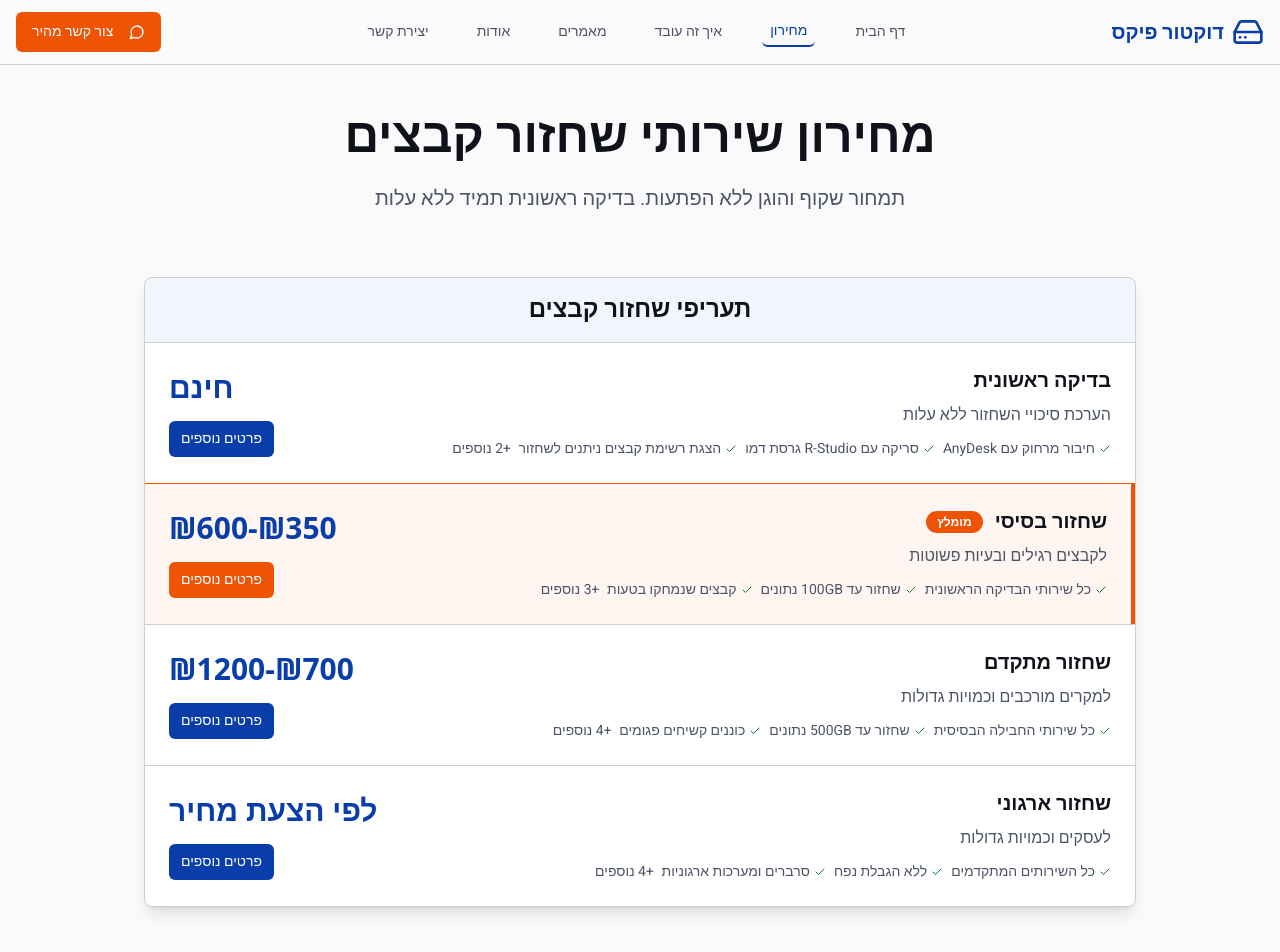
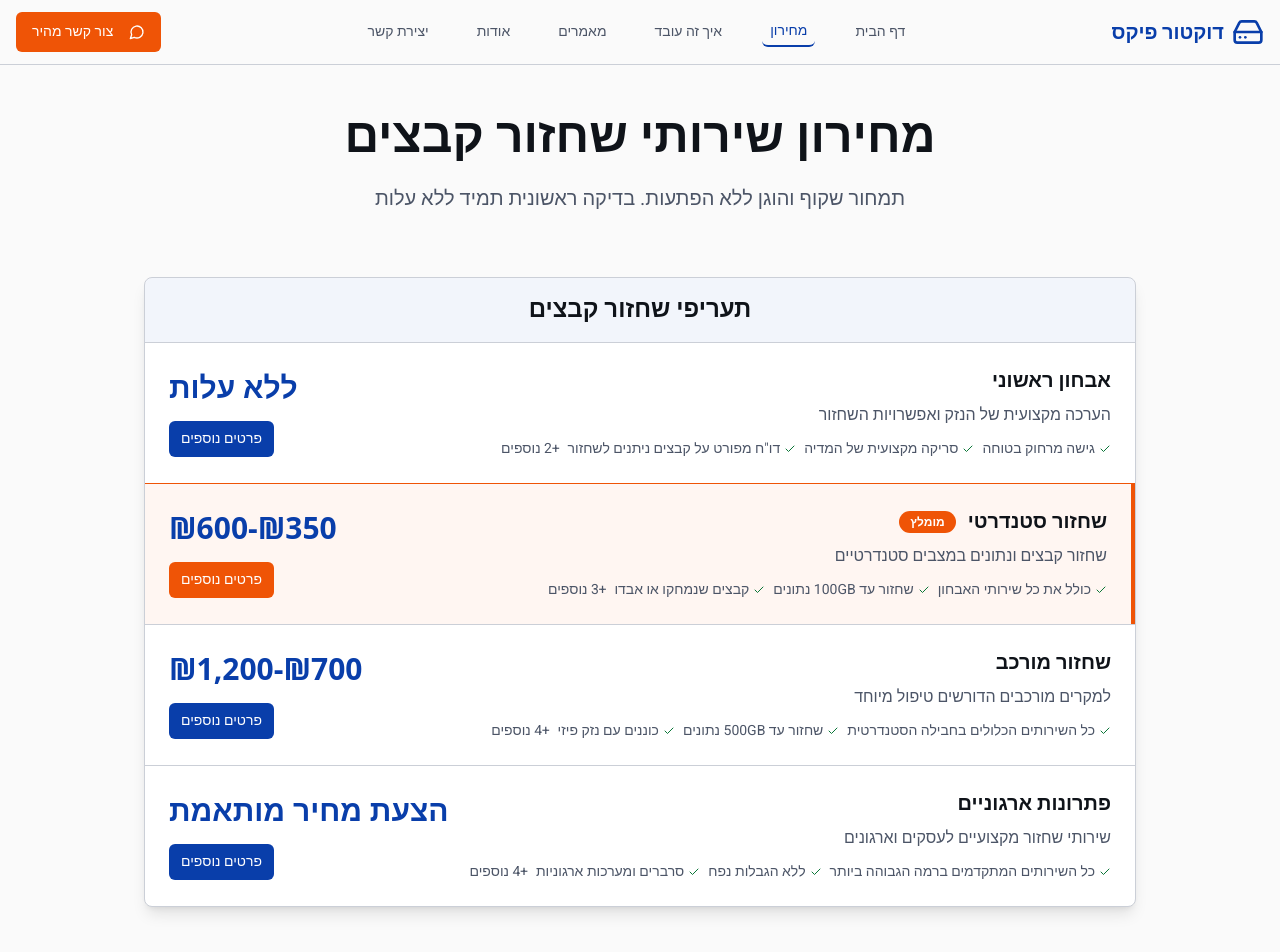
Before and after one commit to infected-computer/data-safe-recovery-now, a React (Vite) app: page /pricing in a window 1280 px wide. Shown: the top 952 px of the page. Built offline with nearby package versions, Linux system fonts and the light colour scheme.

Commit message:
Fix: Improve website's tone
Refine the website's descriptions and content to project a more professional image, drawing inspiration from existing companies.

```diff
--- a/src/pages/PricingPage.tsx
+++ b/src/pages/PricingPage.tsx
@@ -8,62 +8,62 @@ import { Footer } from "@/components/Footer";
 
 const pricingPlans = [
   {
-    name: "בדיקה ראשונית",
-    price: "חינם",
-    description: "הערכת סיכויי השחזור ללא עלות",
+    name: "אבחון ראשוני",
+    price: "ללא עלות",
+    description: "הערכה מקצועית של הנזק ואפשרויות השחזור",
     features: [
-      "חיבור מרחוק עם AnyDesk",
-      "סריקה עם R-Studio גרסת דמו",
-      "הצגת רשימת קבצים ניתנים לשחזור",
-      "הערכת זמן עבודה נדרש",
-      "ייעוץ מקצועי"
+      "גישה מרחוק בטוחה",
+      "סריקה מקצועית של המדיה",
+      "דו\"ח מפורט על קבצים ניתנים לשחזור",
+      "הערכת זמני עבודה",
+      "ייעוץ טכני מקצועי"
     ],
     popular: false,
     color: "border-primary"
   },
   {
-    name: "שחזור בסיסי",
+    name: "שחזור סטנדרטי",
     price: "₪350-₪600",
-    description: "לקבצים רגילים ובעיות פשוטות",
+    description: "שחזור קבצים ונתונים במצבים סטנדרטיים",
     features: [
-      "כל שירותי הבדיקה הראשונית",
+      "כולל את כל שירותי האבחון",
       "שחזור עד 100GB נתונים",
-      "קבצים שנמחקו בטעות",
-      "פרטיציות פגומות",
-      "תמיכה במהלך התהליך",
-      "אחריות לתוצאה"
+      "קבצים שנמחקו או אבדו",
+      "תיקון פרטיציות פגומות",
+      "ליווי צמוד לאורך התהליך",
+      "אחריות מלאה לתוצאות"
     ],
     popular: true,
     color: "border-accent"
   },
   {
-    name: "שחזור מתקדם",
-    price: "₪700-₪1200",
-    description: "למקרים מורכבים וכמויות גדולות",
+    name: "שחזור מורכב",
+    price: "₪700-₪1,200",
+    description: "למקרים מורכבים הדורשים טיפול מיוחד",
     features: [
-      "כל שירותי החבילה הבסיסית",
+      "כל השירותים הכלולים בחבילה הסטנדרטית",
       "שחזור עד 500GB נתונים",
-      "כוננים קשיחים פגומים",
-      "מערכות RAID",
-      "קבצים בפורמטים מיוחדים",
-      "שחזור מטא-דאטה",
-      "תעדוף גבוה"
+      "כוננים עם נזק פיזי",
+      "מערכות RAID מורכבות",
+      "קבצים בפורמטים מתקדמים",
+      "שחזור מטא-דאטה ומבנה תיקיות",
+      "עדיפות גבוהה בטיפול"
     ],
     popular: false,
     color: "border-warning"
   },
   {
-    name: "שחזור ארגוני",
-    price: "לפי הצעת מחיר",
-    description: "לעסקים וכמויות גדולות",
+    name: "פתרונות ארגוניים",
+    price: "הצעת מחיר מותאמת",
+    description: "שירותי שחזור מקצועיים לעסקים וארגונים",
     features: [
-      "כל השירותים המתקדמים",
-      "ללא הגבלת נפח",
+      "כל השירותים המתקדמים ברמה הגבוהה ביותר",
+      "ללא הגבלות נפח",
       "סרברים ומערכות ארגוניות",
-      "שירות 24/7",
-      "SLA מובטח",
-      "ייעוץ מניעה",
-      "הדרכה לצוות"
+      "זמינות 24/7 לתמיכה",
+      "הסכמי רמת שירות (SLA)",
+      "ייעוץ למניעת אובדן נתונים עתידי",
+      "הדרכת צוותים טכניים"
     ],
     popular: false,
     color: "border-success"
```
